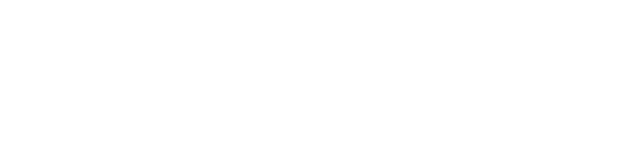
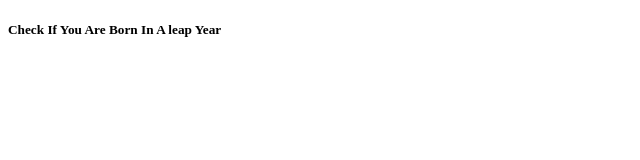
Before and after one commit to brindashree/VanillaJs-Leap-Year, a plain HTML site: page index.html in a window 1280 px wide. Shown: the whole page, without its empty margins (0-640 px from the left). Drawn offline with Linux system fonts and the light colour scheme.

Commit message:
Update index.html

```diff
--- a/index.html
+++ b/index.html
@@ -3,7 +3,11 @@
   <head>
     <meta charset="UTF-8" />
     <meta name="viewport" content="width=device-width, initial-scale=1.0" />
-    <title>Document</title>
+    <title>Leap Year</title>
   </head>
-  <body></body>
+  <body>
+    <header>
+      <h5>Check If You Are Born In A leap Year</h5>
+    </header>
+  </body>
 </html>
```
